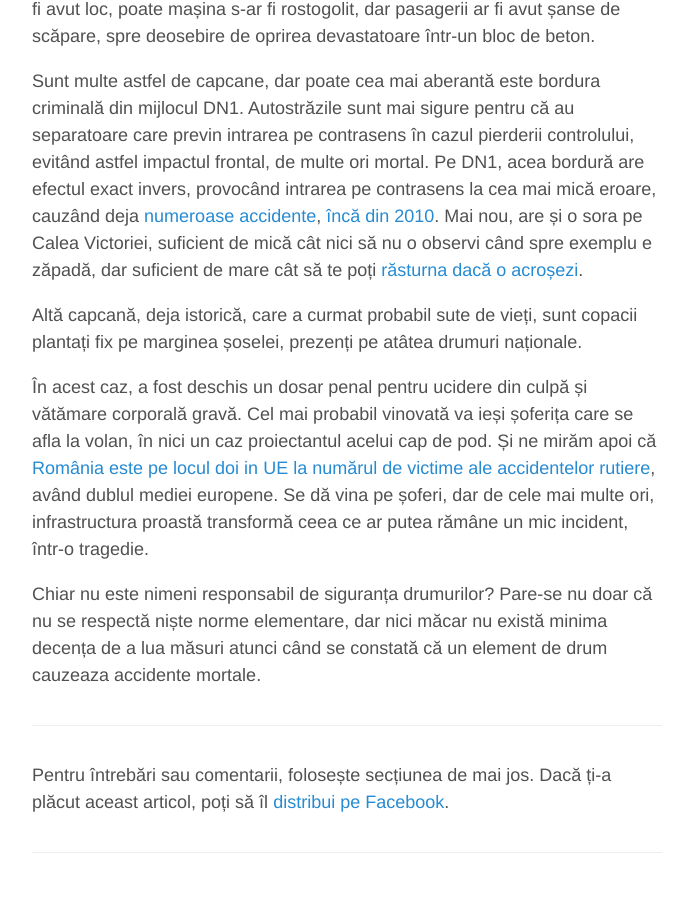
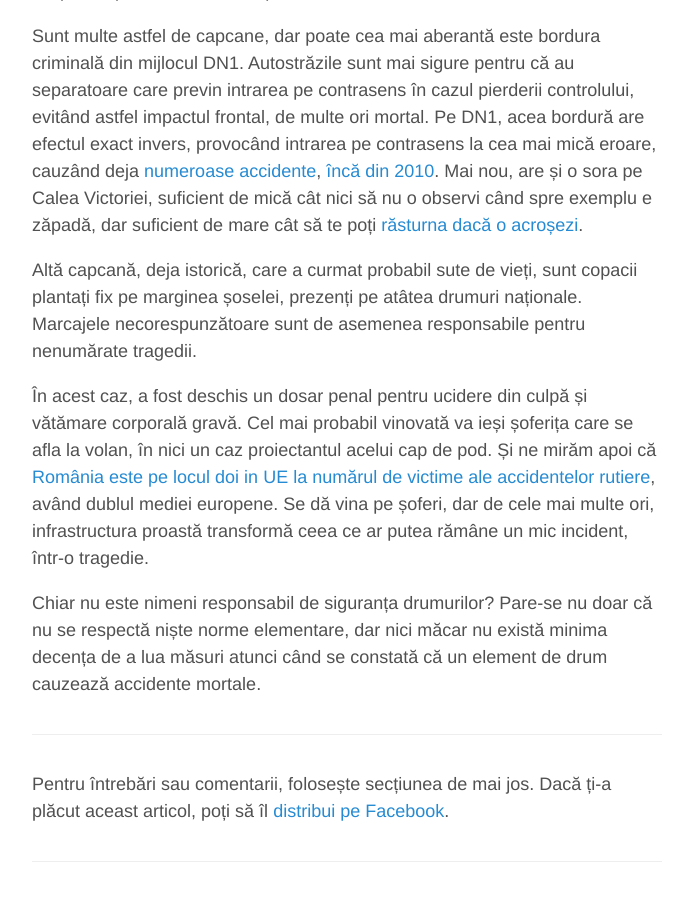
Before and after one commit to aoghina/aoghina.github.io, a Jekyll site: the page built from _posts/2015-07-09-capcanele-de-pe-sosele.md, in a window 1280 px wide and 900 px high, scrolled down 1414 px. Shown: the whole window, without its empty margins (293-986 px from the left). Built offline with Jekyll 4.4.1, drawn with Linux system fonts in a browser that asks for light colours; comment, search, counter and statistics services are not loaded; some of the changed text lies outside the part shown.

Commit message:
Update capcanele de pe solele post

```diff
--- a/_posts/2015-07-09-capcanele-de-pe-sosele-au-mai-curmat-o-viata.md
+++ b/_posts/2015-07-09-capcanele-de-pe-sosele.md
@@ -25,11 +25,11 @@
 
 Sunt multe astfel de capcane, dar poate cea mai aberantă este bordura criminală din mijlocul DN1. Autostrăzile sunt mai sigure pentru că au separatoare care previn intrarea pe contrasens în cazul pierderii controlului, evitând astfel impactul frontal, de multe ori mortal. Pe DN1, acea bordură are efectul exact invers, provocând intrarea pe contrasens la cea mai mică eroare, cauzând deja [numeroase accidente](http://www.onlinesport.ro/motorsport/stiri-auto/bordura-criminala-din-mijlocul-dn1-mai-face-un-accident-nid-72198/), [încă din 2010](http://observator.tv/eveniment/bordura-dintre-viata-si-moarte-pericol-pe-dn1-60772.html). Mai nou, are și o sora pe Calea Victoriei, suficient de mică cât nici să nu o observi când spre exemplu e zăpadă, dar suficient de mare cât să te poți [răsturna dacă o acroșezi][3].
 
-Altă capcană, deja istorică, care a curmat probabil sute de vieți, sunt copacii plantați fix pe marginea șoselei, prezenți pe atâtea drumuri naționale.
+Altă capcană, deja istorică, care a curmat probabil sute de vieți, sunt copacii plantați fix pe marginea șoselei, prezenți pe atâtea drumuri naționale. Marcajele necorespunzătoare sunt de asemenea responsabile pentru nenumărate tragedii.
 
 În acest caz, a fost deschis un dosar penal pentru ucidere din culpă și vătămare corporală gravă. Cel mai probabil vinovată va ieși șoferița care se afla la volan, în nici un caz proiectantul acelui cap de pod. Și ne mirăm apoi că [România este pe locul doi in UE la numărul de victime ale accidentelor rutiere][2], având dublul mediei europene. Se dă vina pe șoferi, dar de cele mai multe ori, infrastructura proastă transformă ceea ce ar putea rămâne un mic incident, într-o tragedie.
 
-Chiar nu este nimeni responsabil de siguranța drumurilor? Pare-se nu doar că nu se respectă niște norme elementare, dar nici măcar nu există minima decența de a lua măsuri atunci când se constată că un element de drum cauzeaza accidente mortale.
+Chiar nu este nimeni responsabil de siguranța drumurilor? Pare-se nu doar că nu se respectă niște norme elementare, dar nici măcar nu există minima decența de a lua măsuri atunci când se constată că un element de drum cauzează accidente mortale.
 
 [1]: http://stirileprotv.ro/stiri/actualitate/buchete-cu-flori-albe-depuse-in-orasele-din-tara-in-memoria-lui-darius-dadoo-floristul-mort-intr-un-accident-in-capitala.html
 [2]: http://www.agerpres.ro/social/2015/03/24/romania-locul-doi-in-ue-dupa-numarul-de-morti-din-accidente-rutiere-15-28-46
```
Also changed, not shown: other parts of _posts/2015-07-09-capcanele-de-pe-sosele.md (+1 -1 lines).
